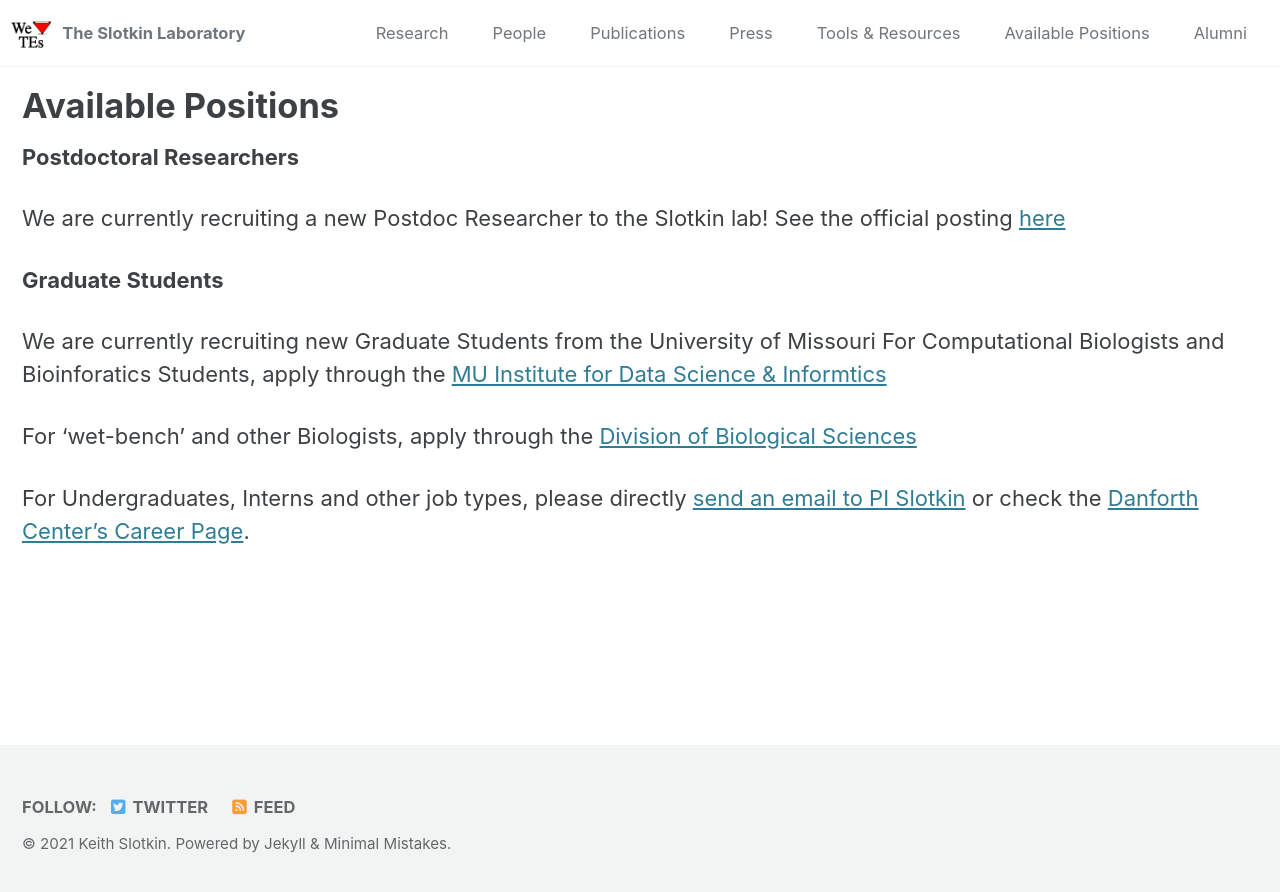
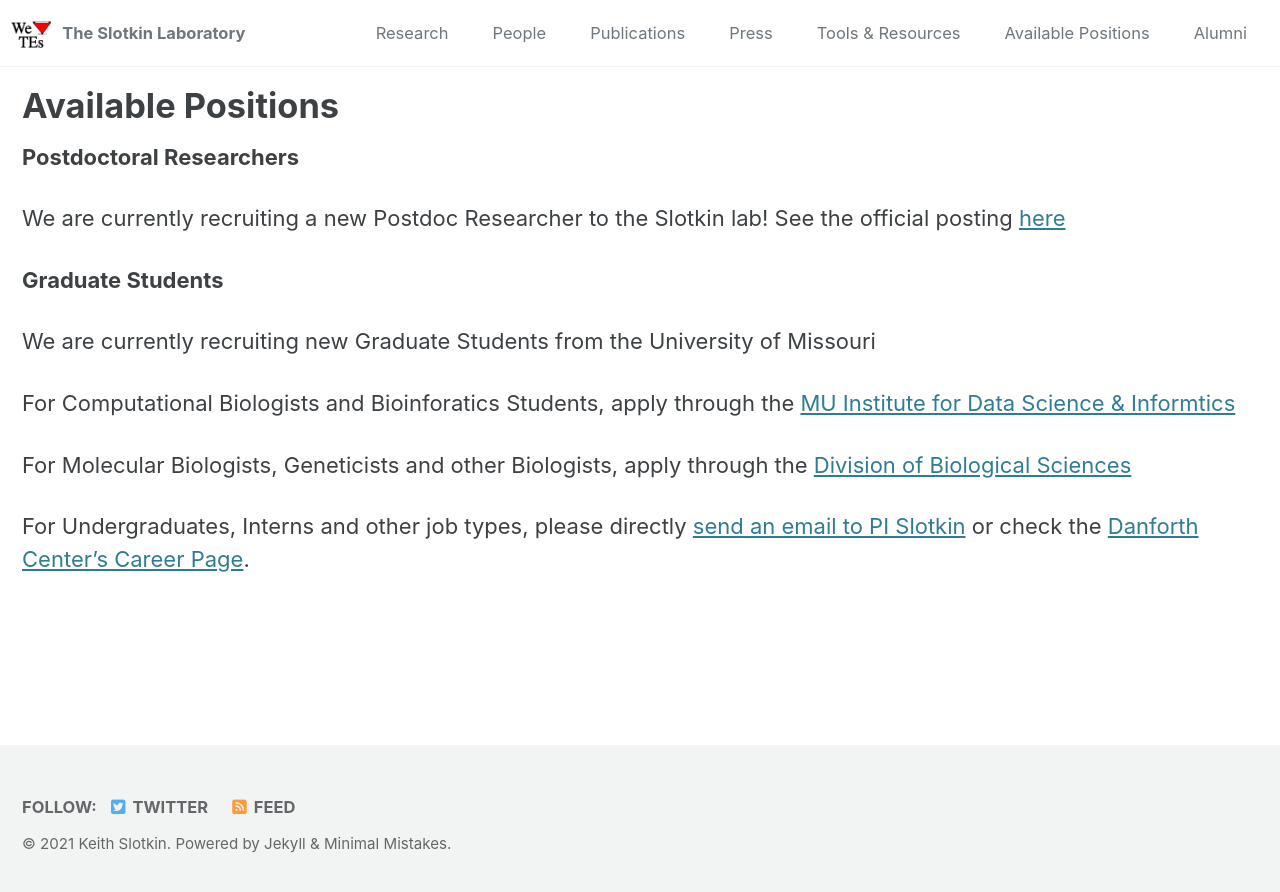
Before and after one commit to SlotkinLab/slotkinlab.github.io, a Jekyll site: the page built from _pages/positions.md, in a window 1280 px wide. Shown: the top 892 px of the page. Built offline with Jekyll 4.4.1, drawn with Linux system fonts in a browser that asks for light colours; cached includes are drawn as plain includes; nearby versions of some CDN libraries.

Commit message:
Update positions.md

```diff
--- a/_pages/positions.md
+++ b/_pages/positions.md
@@ -13,8 +13,9 @@ We are currently recruiting a new Postdoc Researcher to the Slotkin lab! See the
 <strong>Graduate Students</strong>
 
 We are currently recruiting new Graduate Students from the University of Missouri
+
 For Computational Biologists and Bioinforatics Students, apply through the [MU Institute for Data Science & Informtics](https://muidsi.missouri.edu)
 
-For 'wet-bench' and other Biologists, apply through the [Division of Biological Sciences](https://biology.missouri.edu/index.php/grad-program)
+For Molecular Biologists, Geneticists and other Biologists, apply through the [Division of Biological Sciences](https://biology.missouri.edu/index.php/grad-program)
 
 For Undergraduates, Interns and other job types, please directly [send an email to PI Slotkin](mailto:kslotkin@danforthcenter.org) or check the [Danforth Center's Career Page](https://www.danforthcenter.org/careers/).
```
